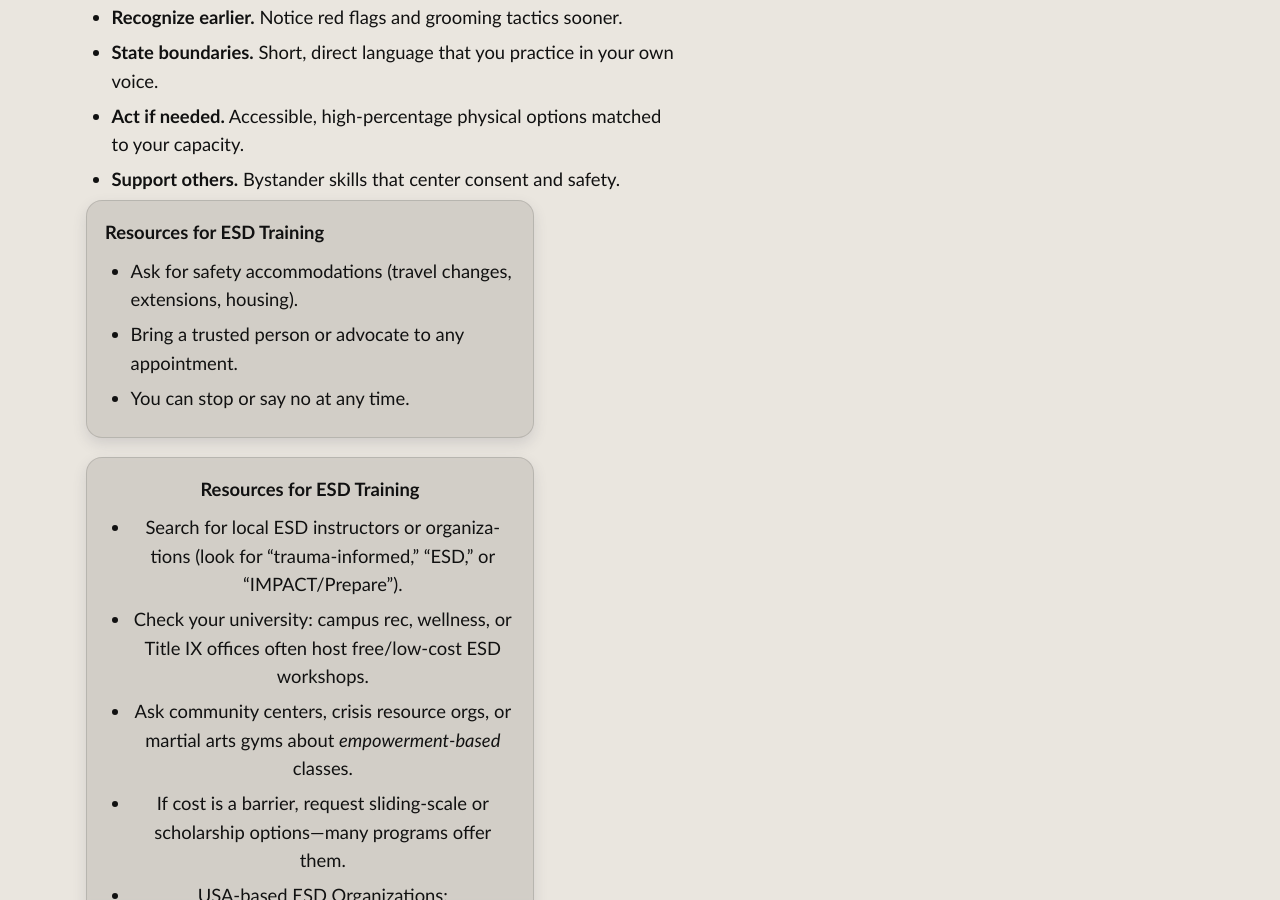
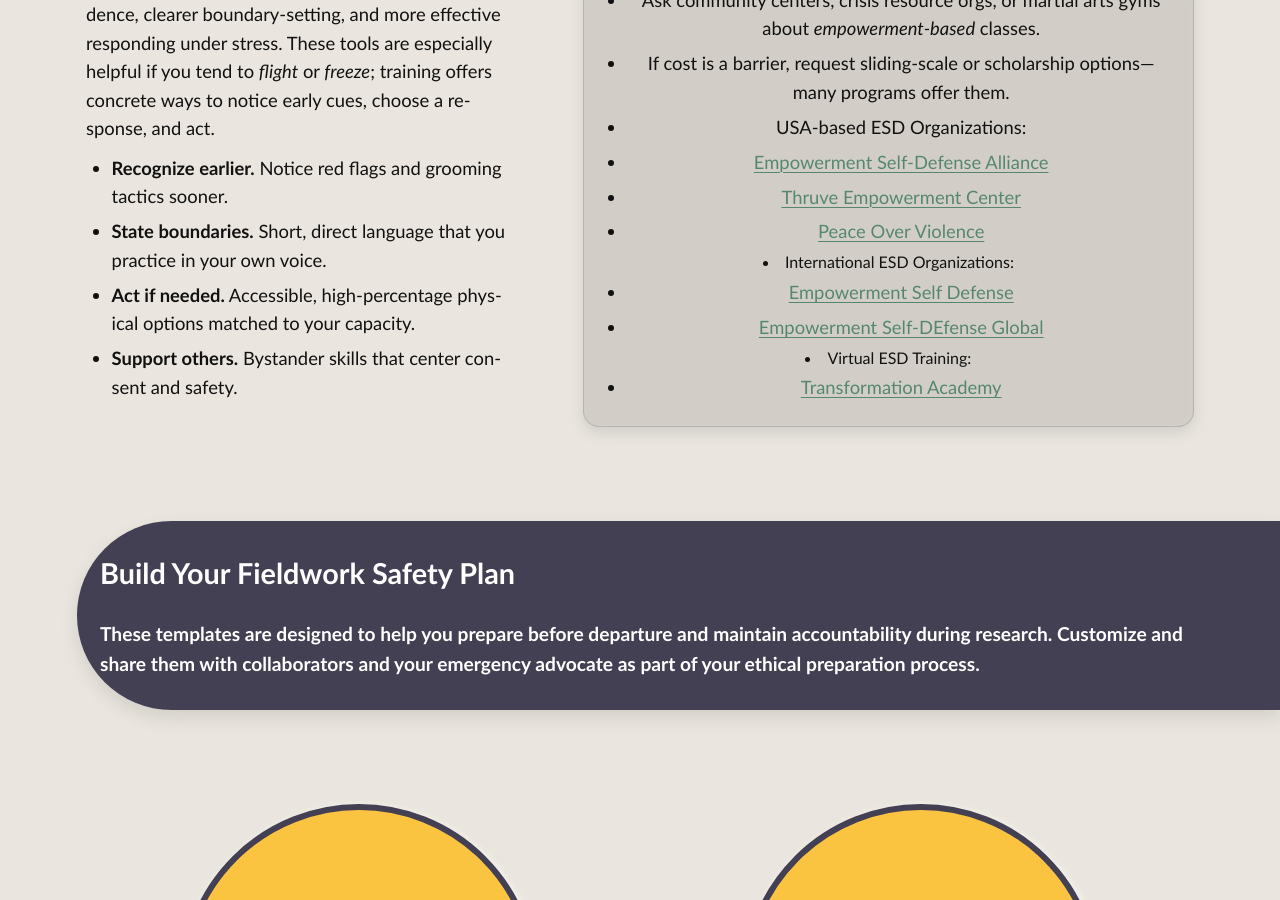
Before and after one commit to AnthroSafetyWarrior/GoldenTrowelProject, a Jekyll site: the page built from _pages/selfdefense.html, in a window 1280 px wide and 900 px high, scrolled down 2194 px. Built offline with Jekyll 4.4.1, drawn with Linux system fonts in a browser that asks for light colours.

Commit message:
updating name

```diff
--- a/_pages/selfdefense.html
+++ b/_pages/selfdefense.html
@@ -16,9 +16,9 @@
     <h2 style="font-weight:600;">
       Empowerment begins long before the field. Building confidence in your ability to respond, set boundaries, and act under pressure is a form of preparation just as vital as packing your gear.
     </h2>
-
+    <br>
     <p>Empowerment Self-Defense (ESD) training has been shown to significantly increase people’s ability to recognize danger, assert boundaries, and take action in moments when they might otherwise freeze or shut down. These skills are especially powerful for those who identify with the <em>flight or freeze</em> response, offering practical tools to move from fear to control.</p>
-
+<br>
     <p>Practicing self-defense and boundary setting helps you:</p>
     <ul>
       <li>Recognize and interrupt unsafe situations early.</li>
@@ -61,18 +61,8 @@
         <li><strong>Support others.</strong> Bystander skills that center consent and safety.</li>
       </ul>
       </div>
+      </div>
 
-    <!-- Right: calming summary box -->
- <div class="text text--right">
-<article class="card card--glass">
-      <p><strong>Resources for ESD Training</strong></p>
-      <ul>
-        <li>Ask for safety accommodations (travel changes, extensions, housing).</li>
-        <li>Bring a trusted person or advocate to any appointment.</li>
-        <li>You can stop or say no at any time.</li>
-      </ul>
-    </article>
-<br>
 <article class="card card--glass" style="text-align:center">
       <!-- Quick links (update hrefs to your routes) -->
 <p><strong>Resources for ESD Training</strong></p>
@@ -84,19 +74,19 @@
 
 <li> USA-based ESD Organizations:</li>
 <li><a href="https://www.empowermentsd.org/" target="_blank" rel="noopener">Empowerment Self-Defense Alliance</a></strong> </li>
-<li><a href="https://www.thriveselfdefense.com/esd" target="_blank" rel="noopener">Thruve Empowerment Center</a></strong> </li>
-<li><a href="https://www.peaceoverviolence.org/empowerment-self-defense" target="_blank" rel="noopener">Peace Over Violence</a></strong></li>
+<li><a href="https://www.thriveselfdefense.com/esd" target="_blank" rel="noopener">Thruve Empowerment Center</a></strong>
+<li><a href="https://www.peaceoverviolence.org/empowerment-self-defense" target="_blank" rel="noopener">Peace Over Violence</a></strong></li> </li>
 </ul>
 
-<li>International ESD Organizations:</li>
+<li>International ESD Organizations:
 <ul>
 <li><a href="https://www.esdprofessionals.org/empowerment-self-defense/" target="_blank" rel="noopener">Empowerment Self Defense</a></strong> </li>
-<li><a href="https://www.esdglobalselfdefense.org/directory" target="_blank" rel="noopener">Empowerment Self-DEfense Global</a></strong> </li>
+<li><a href="https://www.esdglobalselfdefense.org/directory" target="_blank" rel="noopener">Empowerment Self-DEfense Global</a></strong> </li> </li>
 </ul>
 
-<li>Virtual ESD Training:</li>
+<li>Virtual ESD Training:
 <ul>
-<li><a href="https://store.transformationacademy.com/products/empowerment-self-defense-for-personal-empowerment?srsltid=AfmBOooeUzE-k4DSzgXZaVVKQWjjZtwi1FzMHA5yuF4z7gAMSXxCyasC" target="_blank" rel="noopener">Transformation Academy</a></strong> </li></ul>
+<li><a href="https://store.transformationacademy.com/products/empowerment-self-defense-for-personal-empowerment?srsltid=AfmBOooeUzE-k4DSzgXZaVVKQWjjZtwi1FzMHA5yuF4z7gAMSXxCyasC" target="_blank" rel="noopener">Transformation Academy</a></strong> </li></li>
 </ul>
  </article>
   </div>
```
